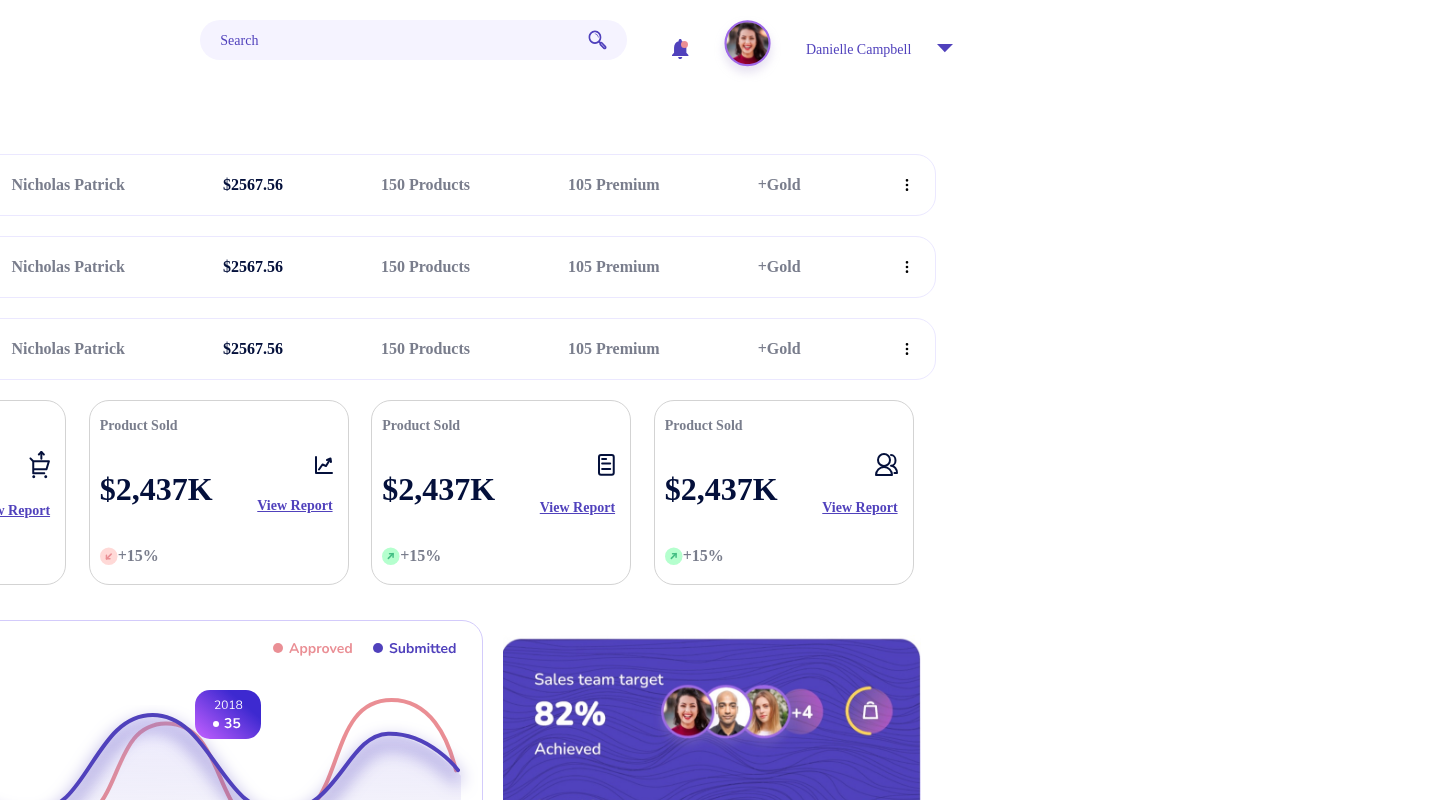
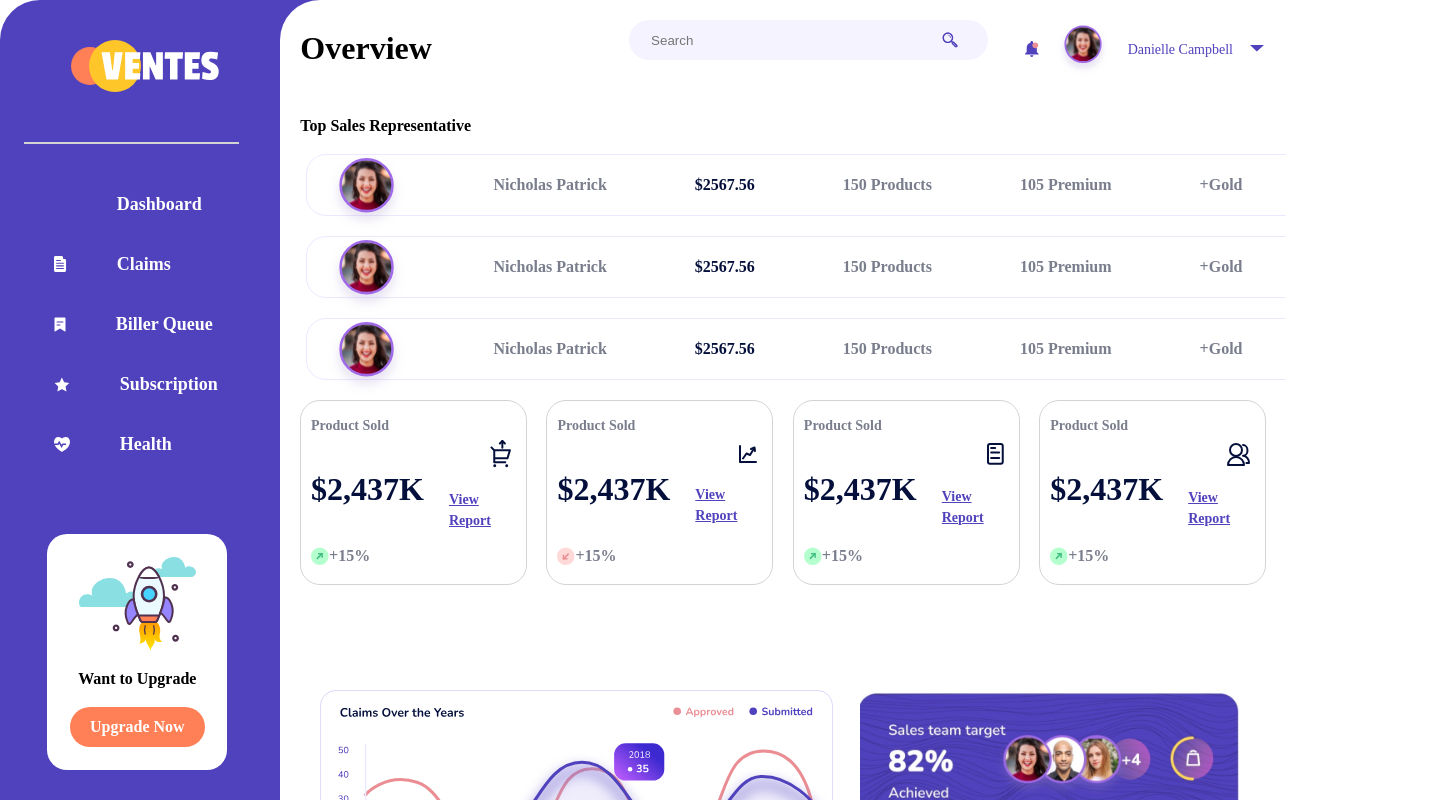
Before and after one commit to stalo110/Admin_dashboard, a React (Vite) app: page / in a window 1280 px wide. Shown: the top 800 px of the page, 1443 px wide, since content can reach past the window. Built offline with nearby package versions, Linux system fonts and the light colour scheme.

Commit message:
changes made

```diff
--- a/package.json
+++ b/package.json
@@ -10,9 +10,12 @@
     "preview": "vite preview"
   },
   "dependencies": {
+    "@reduxjs/toolkit": "^2.2.3",
     "react": "^18.2.0",
     "react-dom": "^18.2.0",
     "react-icons": "^5.0.1",
+    "react-redux": "^9.1.0",
+    "react-router-dom": "^6.22.3",
     "styled-components": "^6.1.8"
   },
   "devDependencies": {
--- a/src/App.tsx
+++ b/src/App.tsx
@@ -1,8 +1,4 @@
 import "./App.css";
-
-import Search1 from "./assets/search icon.svg";
-import Notification1 from "./assets/Notification.svg";
-import Arror from "./assets/arror.svg";
 import Girl from "./assets/girl1.svg";
 import { HiOutlineDotsVertical } from "react-icons/hi";
 import Cart1 from "./assets/cart.svg";
@@ -13,48 +9,33 @@ import Calender from "./assets/calender.svg";
 import Human from "./assets/human.svg";
 import BigGraph from "./assets/graph card.svg";
 import Atm from "./assets/atm.jpg";
+import SideNav from "./components/SideNav.tsx";
+import {
+  ParentDiv,
+  Main,
+  Table,
+  Statistics,
+  Cart,
+  Sub1,
+  Sub2,
+  Sub22,
+  LastDiv,
+  GraphImg,
+  CardImg,
+  Img,
+  Img1,
+  TableSection
+} from "./styles/styles.ts";
+import Nav from "./components/Nav.tsx";
 
-import {ParentDiv, Main, TopDiv, Overview, Search, Notification, Table, Statistics, Cart, Sub1, Sub2, Sub22, LastDiv} from "./styles/styles.ts";
 function App() {
   return (
     <>
       <ParentDiv>
+        <SideNav />
+
         <Main>
-          <TopDiv>
-            <Overview>
-              <h1
-                style={{ color: "black", fontSize: "32px", fontWeight: "700" }}
-              >
-                Overview
-              </h1>
-            </Overview>
-            <Search>
-              <p
-                style={{
-                  color: "#5041BC",
-                  fontSize: "14px",
-                  fontWeight: "500",
-                }}
-              >
-                Search
-              </p>
-              <img src={Search1} alt="" style={{ width: "5%" }} />
-            </Search>
-            <Notification>
-              <img src={Notification1} alt="" style={{ width: "5%" }} />
-              <img src={Girl} alt="" style={{ width: "20%" }} />
-              <p
-                style={{
-                  color: "#5041BC",
-                  fontSize: "14px",
-                  fontWeight: "400",
-                }}
-              >
-                Danielle Campbell{" "}
-              </p>
-              <img src={Arror} alt="" style={{ width: "5%" }} />
-            </Notification>
-          </TopDiv>
+          <Nav />
           <div>
             <p
               style={{ color: "black", fontWeight: "700", paddingLeft: "20px" }}
@@ -62,6 +43,7 @@ function App() {
               Top Sales Representative
             </p>
           </div>
+          <TableSection>
           <Table>
             <div style={{ marginTop: "20px" }}>
               <img src={Girl} alt="" />
@@ -107,6 +89,8 @@ function App() {
 
             <HiOutlineDotsVertical color="black" />
           </Table>
+          </TableSection>
+
           <Statistics>
             <Cart>
               <Sub1>
@@ -278,12 +262,12 @@ function App() {
             </Cart>
           </Statistics>
           <LastDiv>
-            <div>
-              <img src={BigGraph} alt="" />
-            </div>
-            <div>
-              <img src={Atm} alt="" style={{width: "90%", marginLeft: "20px", marginTop: "15px"}} />
-            </div>
+            <GraphImg>
+              <Img src={BigGraph} alt="" />
+            </GraphImg>
+            <CardImg>
+              <Img1 src={Atm} alt="" />
+            </CardImg>
           </LastDiv>
         </Main>
       </ParentDiv>
--- /dev/null
+++ b/src/components/Nav.tsx
@@ -0,0 +1,125 @@
+import Search1 from "../assets/search icon.svg";
+import { useDispatch, useSelector } from "react-redux";
+import { useNavigate } from "react-router-dom";
+import Girl from "../assets/girl1.svg";
+import styled from "styled-components";
+import Notification1 from "../assets/Notification.svg";
+import Arror from "../assets/arror.svg";
+import { FaStream, FaTimes } from "react-icons/fa";
+import { toggle } from "../store/reducers/modalSlice";
+import { Overview } from "../styles/styles.ts";
+import { closeModal, selectModalState } from "../store/reducers/modalSlice";
+
+const Nav = () => {
+  const dispatch = useDispatch();
+  const { isOpen } = useSelector(selectModalState);
+  const navigate = useNavigate();
+  const handleClose = () => {
+    dispatch(closeModal());
+  };
+
+  return (
+    <TopDiv>
+      <StyledAngleDown onClick={() => dispatch(toggle())}>
+        {isOpen ? <FaTimes /> : <FaStream />}
+      </StyledAngleDown>
+      <Overview>
+        <h1 style={{ color: "black", fontSize: "32px", fontWeight: "700" }}>
+          Overview
+        </h1>
+      </Overview>
+      <Search>
+        <SearchInput type="text" placeholder="Search" />
+        <SearchIconImg src={Search1} alt="Search" />
+      </Search>
+      <Notification>
+        <img src={Notification1} alt="" style={{ width: "5%" }} />
+        <img src={Girl} alt="" style={{ width: "20%" }} />
+        <p
+          style={{
+            color: "#5041BC",
+            fontSize: "14px",
+            fontWeight: "400",
+          }}
+        >
+          Danielle Campbell{" "}
+        </p>
+        <img src={Arror} alt="" style={{ width: "5%" }} />
+      </Notification>
+    </TopDiv>
+  );
+};
+
+export default Nav;
+
+export const TopDiv = styled.div`
+  display: flex;
+  justify-content: space-between;
+  width: 100%;
+
+  @media (max-width: 768px) {
+    flex-direction: column-reverse;
+    width: 100%;
+  }
+`;
+
+export const SearchInput = styled.input`
+  border: none;
+  background: transparent;
+  outline: none;
+  color: #5041bc;
+`;
+
+export const SearchIconImg = styled.img`
+  width: 5%; /* Adjust size as needed */
+  margin-right: 10px; /* Adjust spacing between icon and input */
+`;
+
+export const SearchText = styled.p`
+  color: #5041bc;
+  font-size: 14px;
+  font-weight: 500;
+  margin-left: 20px; /* Adjust as needed */
+  margin-right: 10px; /* Adjust as needed */
+`;
+const StyledAngleDown = styled.span`
+  font-size: 1.5rem;
+  cursor: pointer;
+  display: block;
+  padding-top: 3px;
+
+  @media (min-width: 769px) {
+    display: none;
+  }
+`;
+
+export const Search = styled.div`
+  display: flex;
+  width: 35%;
+  background-color: #f5f3ff;
+  border-radius: 20px;
+  height: 40px;
+  justify-content: space-between;
+  align-items: center;
+  padding-left: 20px;
+  padding-right: 20px;
+  margin-top: 20px;
+
+  @media (max-width: 768px) {
+    width: 65%;
+  }
+
+`;
+
+export const Notification = styled.div`
+  display: flex;
+  width: 30%;
+  justify-content: space-evenly;
+  align-items: center;
+  padding-left: 20px;
+  padding-right: 5px;
+
+  @media (max-width: 768px) {
+    width: 70%;
+  }
+`;
--- a/src/components/SideNav.tsx
+++ b/src/components/SideNav.tsx
@@ -1,26 +1,54 @@
-import Yello from "./assets/yellowCircle.svg";
-import orange from "./assets/orangeCircle.svg";
-import medico from "./assets/Medico.svg";
-import Dashboard from "./assets/dashboard.svg";
-import Claims from "./assets/claims.svg";
-import Biller from "./assets/biller.svg";
-import Path from "./assets/Path.svg";
-import Health from "./assets/Health.svg";
-import Aeroplane from "./assets/aeroplane.svg";
-import {
-  SideNav1,
-  ImgDiv,
-  Border,
-  NavDiv,
-  NavDiv1,
-  Upgrade,
-} from "../styles/styles.ts";
+import React from "react";
+import styled from "styled-components";
+import { NavLink, useNavigate } from "react-router-dom";
+import { closeModal, selectModalState } from "../store/reducers/modalSlice";
+import { useDispatch, useSelector } from "react-redux";
+import { toggle } from "../store/reducers/modalSlice";
+import Yello from "../assets/yellowCircle.svg";
+import orange from "../assets/orangeCircle.svg";
+import medico from "../assets/Medico.svg";
+import Dashboard from "../assets/dashboard.svg";
+import Claims from "../assets/claims.svg";
+import Biller from "../assets/biller.svg";
+import Path from "../assets/Path.svg";
+import Health from "../assets/Health.svg";
+import Aeroplane from "../assets/aeroplane.svg";
+
+interface SidebarSectionProps {
+  $isOpen: boolean;
+}
+
+type Name = {
+  name: string;
+  link: string;
+  icon: React.ReactNode;
+};
+
+const Dashboard1 = <img src={Dashboard} />;
+const Claims1 = <img src={Claims} />;
+const Biller1 = <img src={Biller} />;
+const Path1 = <img src={Path} />;
+const Health1 = <img src={Health} />;
+
+const sidebarNav: Name[] = [
+  { name: "Dashboard", link: "../dashboard/app.tsx", icon: Dashboard1 },
+  { name: "Claims", link: "../dashboard/app.tsx", icon: Claims1 },
+  { name: "Biller Queue", link: "../dashboard/app.tsx", icon: Biller1 },
+  { name: "Subscription", link: "../dashboard/app.tsx", icon: Path1 },
+  { name: "Health", link: "../dashboard/app.tsx", icon: Health1 },
+];
 
 const SideNav = () => {
+  const navigate = useNavigate();
+  const dispatch = useDispatch();
+  const { isOpen } = useSelector(selectModalState);
+
+  const handleClose = () => {
+    dispatch(closeModal());
+  };
   return (
     <>
-
-    <SideNav1>
+      <SideNav1 $isOpen={isOpen}>
         <ImgDiv>
           <img src={orange} alt="orange" />
           <img src={Yello} alt="yellow" style={{ marginLeft: "-20px" }} />
@@ -28,76 +56,24 @@ const SideNav = () => {
         </ImgDiv>
         <Border></Border>
 
-      <NavDiv>
-        <img src={Dashboard} alt="dashboard" />
-        <h5
-          style={{
-            color: "#5041BC",
-            fontSize: "20px",
-            fontWeight: "800",
-            fontFamily: "Nunito",
-            paddingLeft: "50px",
+        <div style={{ padding: "20px 0" }}>
+          {sidebarNav.map((nav, i) => (
+            <NavDiv1
+              to={nav.link}
+              key={i}
+              style={({ isActive }) => ({
+                background: isActive ? "#ffffff" : "",
+                color: isActive ? "#5041bc" : "#ffffff",
+              })}
+              onClick={() => {
+                dispatch(toggle());
               }}
             >
-          Dashboard
-        </h5>
-      </NavDiv>
-      <NavDiv1>
-        <img src={Claims} alt="Claims" />
-        <h5
-          style={{
-            color: "#ffffff",
-            fontSize: "20px",
-            fontWeight: "800",
-            fontFamily: "Nunito",
-            paddingLeft: "50px",
-          }}
-        >
-          Claims
-        </h5>
+              {nav.icon}
+              {nav.name}
             </NavDiv1>
-      <NavDiv1>
-        <img src={Biller} alt="Biller" />
-        <h5
-          style={{
-            color: "#ffffff",
-            fontSize: "20px",
-            fontWeight: "800",
-            fontFamily: "Nunito",
-            paddingLeft: "50px",
-          }}
-        >
-          Biller Queue
-        </h5>
-      </NavDiv1>
-      <NavDiv1>
-        <img src={Path} alt="Subs" />
-        <h5
-          style={{
-            color: "#ffffff",
-            fontSize: "20px",
-            fontWeight: "800",
-            fontFamily: "Nunito",
-            paddingLeft: "50px",
-          }}
-        >
-          Subscription
-        </h5>
-      </NavDiv1>
-      <NavDiv1>
-        <img src={Health} alt="Health" />
-        <h5
-          style={{
-            color: "#ffffff",
-            fontSize: "20px",
-            fontWeight: "800",
-            fontFamily: "Nunito",
-            paddingLeft: "50px",
-          }}
-        >
-          Health
-        </h5>
-      </NavDiv1>
+          ))}
+        </div>
         <Upgrade>
           <img src={Aeroplane} alt="" />
           <p style={{ color: "black", fontWeight: "700" }}>Want to Upgrade</p>
@@ -118,3 +94,70 @@ const SideNav = () => {
 };
 
 export default SideNav;
+
+export const SideNav1 = styled.div<SidebarSectionProps>`
+  display: flex;
+  flex-direction: column;
+  width: 40%;
+  height: fit-content;
+  padding-bottom: 250px;
+  gap: 0px;
+  border-radius: 40px 0px 0px 40px;
+  background: #5041bc;
+
+  @media (max-width: 768px) {
+    position: fixed;
+    top: 60px;
+    left: ${({ $isOpen }) => ($isOpen ? "0" : "-250px")};
+    z-index: 1;
+    transition: left 0.3s ease;
+    width: 250px;
+  }
+`;
+
+export const ImgDiv = styled.div`
+  display: flex;
+  margin-left: 15%;
+  margin-top: 40px;
+`;
+export const Border = styled.div`
+  border: 1px solid lightgray;
+  margin-top: 50px;
+  width: 45%;
+  margin-left: 5%;
+`;
+
+export const NavDiv1 = styled(NavLink)`
+  display: flex;
+  align-items: center;
+  gap: 50px;
+  margin-left: 5%;
+  font-size: 18px;
+  font-weight: 800;
+  width: 35%;
+  margin-top: 20px;
+  padding-left: 30px;
+  padding-right: 30px;
+  height: 40px;
+  border-radius: 10px 10px 10px 10px;
+  border: 0.56px 0px 0px 0px;
+
+  i {
+    margin-right: 10px;
+    border:1px solid red;
+  }
+`;
+
+export const Upgrade = styled.div`
+  display: flex;
+  flex-direction: column;
+  justify-content: center;
+  align-items: center;
+  width: 180px;
+  height: 236px;
+  gap: 0px;
+  border-radius: 20px 20px 20px 20px;
+  background: #ffffff;
+  margin-left: 10%;
+  margin-top: 50px;
+`;
--- a/src/main.tsx
+++ b/src/main.tsx
@@ -1,10 +1,17 @@
-import React from 'react'
-import ReactDOM from 'react-dom/client'
-import App from './App.tsx'
-import './index.css'
+import React from "react";
+import ReactDOM from "react-dom/client";
+import App from "./App.tsx";
+import { Provider } from "react-redux";
+import { store } from "./store/store.ts";
+import { BrowserRouter as Router } from "react-router-dom";
+import "./index.css";
 
-ReactDOM.createRoot(document.getElementById('root')!).render(
+ReactDOM.createRoot(document.getElementById("root")!).render(
   <React.StrictMode>
-    <App />
-  </React.StrictMode>,
-)
+    <Provider store={store}>
+      <Router>
+        <App />
+      </Router>
+    </Provider>
+  </React.StrictMode>
+);
--- /dev/null
+++ b/src/store/reducers/modalSlice.ts
@@ -0,0 +1,35 @@
+import { PayloadAction, createSlice } from "@reduxjs/toolkit";
+import { RootState } from "../store";
+
+interface ModalState {
+	isOpen: boolean;
+	notificationLength: number;
+}
+
+const initialState: ModalState = {
+	isOpen: false,
+	notificationLength: 0,
+};
+
+const modalSlice = createSlice({
+	name: "modal",
+	initialState,
+	reducers: {
+		openModal: (state) => {
+			state.isOpen = true;
+		},
+		closeModal: (state) => {
+			state.isOpen = false;
+		},
+		toggle: (state) => {
+			state.isOpen = !state.isOpen;
+		},
+		increment: (state, action: PayloadAction<number>) => {
+			state.notificationLength = action.payload;
+		},
+	},
+});
+
+export const { openModal, closeModal, toggle, increment } = modalSlice.actions;
+export const selectModalState = (state: RootState) => state.modal;
+export default modalSlice.reducer;
--- /dev/null
+++ b/src/store/store.ts
@@ -0,0 +1,14 @@
+import { configureStore } from "@reduxjs/toolkit";
+import modalReducer from "./reducers/modalSlice";
+import unitsReducer from "./reducers/unitsSlice";
+
+export const store = configureStore({
+  reducer: {
+    modal: modalReducer,
+    units: unitsReducer,
+    // Other reducers here
+  },
+});
+
+export type RootState = ReturnType<typeof store.getState>;
+export type AppDispatch = typeof store.dispatch;
--- a/src/styles/styles.ts
+++ b/src/styles/styles.ts
@@ -1,89 +1,29 @@
 import styled from "styled-components";
-
 
 export const ParentDiv = styled.div`
   display: flex;
-  width: 1443px;
-  height: 956px;
-  top: 121px;
-  left: 82px;
-  gap: 0px;
-`;
+  max-width: 100%;
+  height: fit-content;
+  overflow: hidden;
 
-export const SideNav1 = styled.div`
-  display: flex;
-  flex-direction: column;
-  width: 523px;
-  height: 956px;
-  gap: 0px;
-  border-radius: 40px 0px 0px 40px;
-  background: #5041bc;
+  @media (max-width: 768px) {
+    width: 100%;
+  }
 `;
 export const Main = styled.div`
-  width: 1200px;
-  height: 956px;
+  width: 85%;
+  height: fit-content;
   margin-left: -15%;
-  gap: 0px;
-  border-radius: 40px 40px 40px 40px;
+  border-radius: 40px;
   background: #ffffff;
-`;
-export const ImgDiv = styled.div`
-  display: flex;
-  margin-left: 15%;
-  margin-top: 40px;
-`;
-export const Border = styled.div`
-  border: 1px solid lightgray;
-  margin-top: 50px;
-  width: 45%;
-  margin-left: 5%;
-`;
+  overflow: hidden;
 
-export const NavDiv = styled.div`
-  display: flex;
-  align-items: center;
-  margin-left: 5%;
-  background: #ffffff;
-  width: 35%;
-  margin-top: 50px;
-  padding-left: 30px;
-  padding-right: 30px;
-  height: 40px;
-  gap: 0px;
-  border-radius: 10px 10px 10px 10px;
-  border: 0.56px 0px 0px 0px;
-`;
-export const NavDiv1 = styled.div`
-  display: flex;
-  align-items: center;
-  margin-left: 5%;
-  width: 35%;
-  margin-top: 20px;
-  padding-left: 30px;
-  padding-right: 30px;
-  height: 40px;
-  gap: 0px;
-  border-radius: 10px 10px 10px 10px;
-  border: 0.56px 0px 0px 0px;
-`;
-
-export const Upgrade = styled.div`
-  display: flex;
-  flex-direction: column;
-  justify-content: center;
-  align-items: center;
-  width: 180px;
-  height: 236px;
-  gap: 0px;
-  border-radius: 20px 20px 20px 20px;
-  background: #ffffff;
-  margin-left: 10%;
-  margin-top: 50px;
-`;
-
-export const TopDiv = styled.div`
-  display: flex;
-  justify-content: space-between;
+  @media (max-width: 768px) {
+    width: 95%;
+    padding-left: 1%;
+    margin-left: 0%;
+    height: fit-content;
+  }
 `;
 
 export const Overview = styled.div`
@@ -91,49 +31,53 @@ export const Overview = styled.div`
   width: 35%;
   padding: 10px;
   padding-left: 20px;
-`;
-export const Search = styled.div`
-  display: flex;
-  width: 35%;
-  background-color: #f5f3ff;
-  border-radius: 20px;
-  height: 40px;
-  justify-content: space-between;
-  align-items: center;
-  padding-left: 20px;
-  padding-right: 20px;
-  margin-top: 20px;
+  overflow: hidden;
 `;
 
-export const Notification = styled.div`
-  display: flex;
-  width: 30%;
-  justify-content: space-evenly;
-  align-items: center;
-  padding-left: 20px;
-  padding-right: 5px;
-`;
+
+
+export const TableSection = styled.div`
+overflow-x: auto;
+max-width: 100%;
+`
 
 export const Table = styled.div`
   display: flex;
-  width: 90%;
+  width: 1020px;
   height: 60px;
   margin-left: 2.5%;
-  gap: 0px;
-  border-radius: 20px 20px 20px 20px;
+  border-radius: 20px;
   border: 1px solid #ebe8ff;
   justify-content: space-between;
+  border-collapse: collapse;
   align-items: center;
   padding-left: 20px;
   padding-right: 20px;
   margin-bottom: 20px;
+
+  @media (max-width: 768px) {
+  justify-content: space-between;
+  border-collapse: collapse;
+  align-items: center;
+  padding-left: 20px;
+  padding-right: 20px;
+  }
+
 `;
+
+
 
 export const Statistics = styled.div`
   display: flex;
   justify-content: space-evenly;
-  width: 1130px;
-  height: 130px;
+  width: 98%;
+  height: fit-content;
+  overflow: hidden;
+
+  @media (max-width: 768px) {
+    flex-direction: column;
+    margin-bottom: 20px;
+  }
 `;
 export const Cart = styled.div`
   display: flex;
@@ -144,6 +88,11 @@ export const Cart = styled.div`
   height: fit-content;
   border-radius: 20px;
   border: 1px solid lightgrey;
+
+  @media (max-width: 768px) {
+    width: 30%;
+    margin-bottom: 20px;
+  }
 `;
 export const Sub1 = styled.div`
   display: flex;
@@ -168,8 +117,50 @@ export const Sub22 = styled.div`
 
 export const LastDiv = styled.div`
   display: flex;
-  width: 95%;
-  height: 300px;
+  width: 98%;
+  height: fit-content;
   margin-left: 2%;
   margin-top: 90px;
+  margin-bottom: 50px;
+  overflow: hidden;
+
+  @media (max-width: 768px) {
+    flex-direction: column;
+    justify-content: center;
+    // align-items: center;
+  }
 `;
+
+export const GraphImg = styled.div`
+  width: 100%;
+
+  @media (max-width: 768px) {
+    width: 50%;
+  }
+`;
+
+export const CardImg = styled.div`
+  @media (max-width: 768px) {
+    width: 40%;
+  }
+`;
+
+export const Img = styled.img`
+  width: 100%;
+  margin-left: 20px;
+  margin-top: 15px;
+
+  @media (max-width: 768px) {
+    width: 100%;
+  }
+`;
+
+export const Img1 = styled.img`
+  width: 80%;
+  margin-left: 10%;
+  margin-top: 15px;
+
+  @media (max-width: 768px) {
+    width: 100%;
+  }
+`;
```
Also changed, not shown: src/store/reducers/unitsSlice.ts (added, +47 -0 lines), 1 other file (tests, documents, lock files or other folders). Lines whose indentation alone changed are shown as unchanged.
